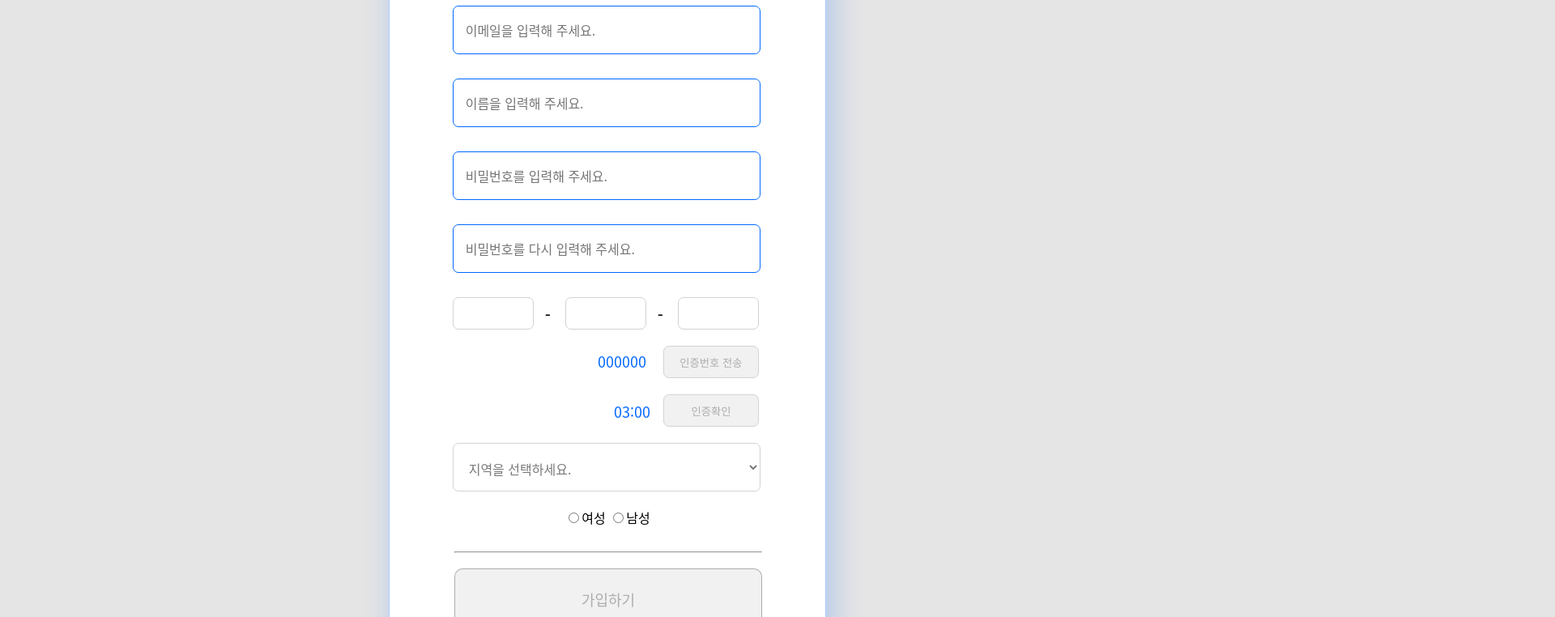
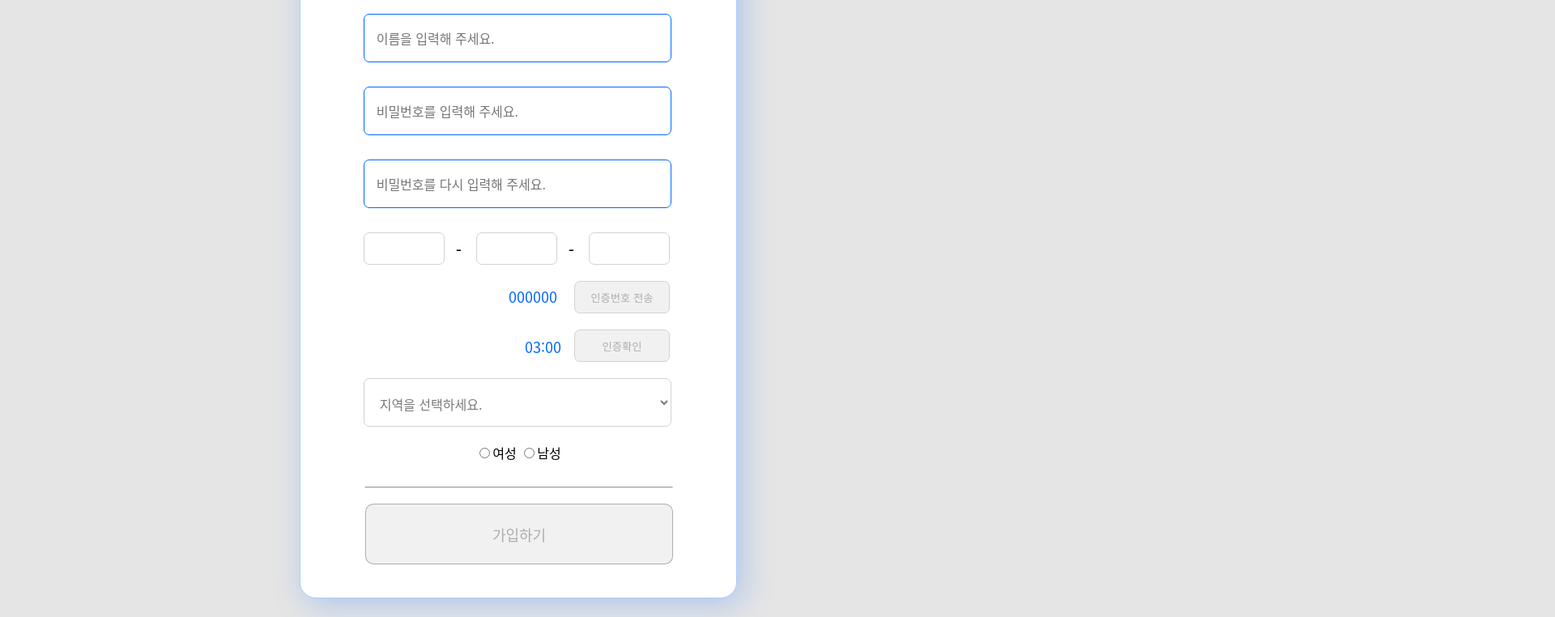
Before and after one commit to ssalpyo/codecamp_sign-up, a plain HTML site: page index.html in a window 1280 px wide. Shown: the part 259-1021 px from the top of the page at 81% size, 1920 px wide, since content can reach past the window. Drawn offline with nearby package versions, Linux system fonts and the light colour scheme.

Commit message:
# Test: position

```diff
--- a/main.css
+++ b/main.css
@@ -1,12 +1,18 @@
 body {
+	width: 1920px;
+	height: 1196px;
 	background-color: #E5E5E5;
 }
 
 .wrapper {
 	width: 540px;
 	height: 960px;
+	position: absolute;
+	left: 50%;
+	top: 50%;
+	margin-left: -270px;
+	margin-top: -362px;
 	/* margin: 118px 690px; */
-	margin: 118px 37.5%;
 	background-color: #FFFFFF;
 	border: 1px solid #AACDFF;
 	box-sizing: border-box;
```
